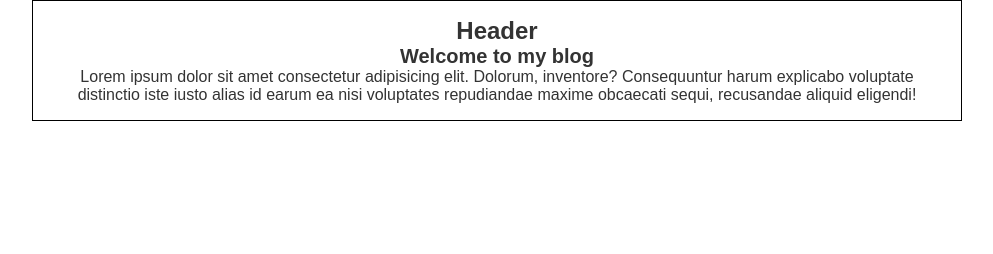
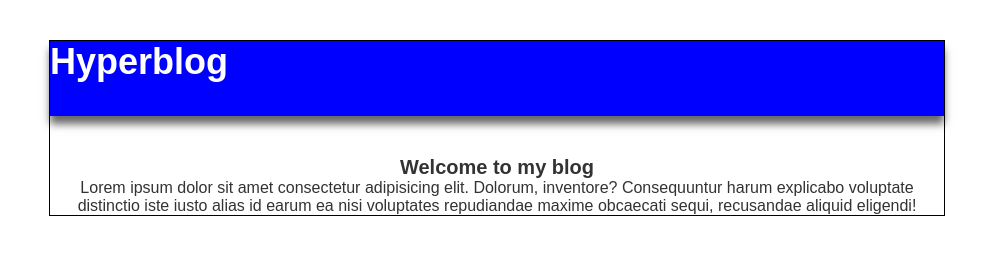
Before and after one commit to ANDMata/hyperblog, a plain HTML site: page index.html in a window 1280 px wide. Shown: the whole page, without its empty margins (143-1136 px from the left). Drawn offline with Linux system fonts and the light colour scheme.

Commit message:
header terminado

```diff
--- a/Style.css
+++ b/Style.css
@@ -1,6 +1,7 @@
 * {
     padding: 0;
     margin: 0;
+    box-sizing: border-box;
 }
 
 body {
@@ -14,10 +15,20 @@ body {
 
 .container {
     width: 70%;
-    padding: 1em;
     /*text-align: left;*/
     border: 1px solid #000;
-    margin: 0 auto;
+    margin: 40px auto;
+}
+
+.container .header {
+    width: 100%;
+    height: 75px;
+    margin-bottom: 40px;
+    background: blue;
+    box-shadow: 0 8px 8px rgba(0, 0, 0, .6);
+    color: #fff;
+    font-size: 1.5em;
+    text-align: left;
 }
 
 .container h1 {
--- a/index.html
+++ b/index.html
@@ -12,7 +12,7 @@
 <body>
     <div class="container">
         <header class="header">
-            <h2>Header</h2>
+            <h2>Hyperblog</h2>
         </header>
         <div class="post">
             <h1>Welcome to my blog</h1>
```
